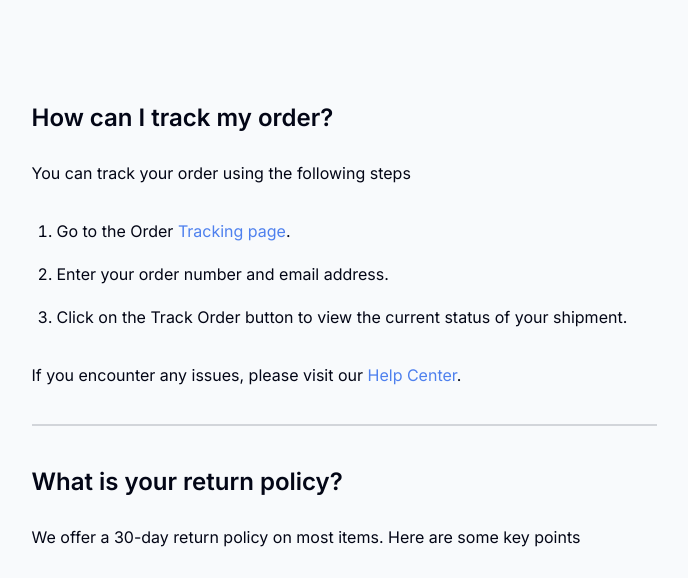
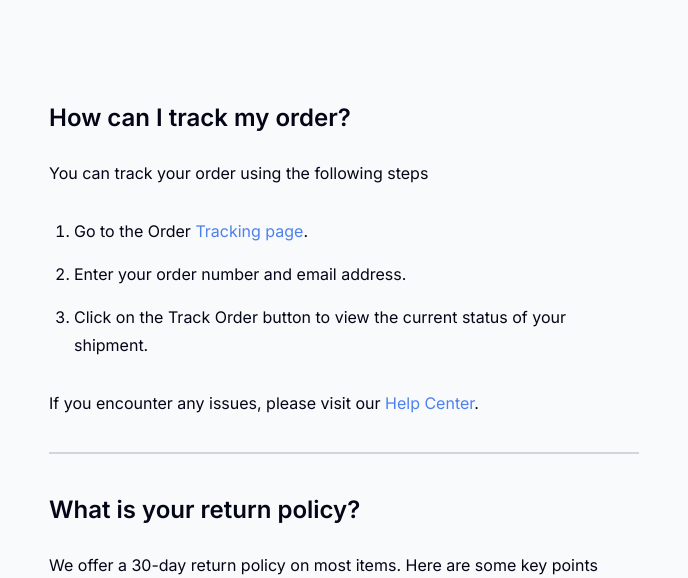
Before and after one commit to arman-anm/Simple-Frequently-Asked-Questions, a plain HTML site: page index.html in a window 1280 px wide. Shown: the part 184-762 px from the top of the page, without its empty margins (296-984 px from the left). Drawn offline with Linux system fonts and the light colour scheme.

Commit message:
added padding to the body

```diff
--- a/css/styles.css
+++ b/css/styles.css
@@ -26,8 +26,9 @@ a {
 
 /* Global Styles */
 body {
-  max-width: 625px;
+  max-width: 640px;
   margin: 0 auto;
+  padding: 0 25px;
   font-family: "Inter", sans-serif;
   font-size: 1rem; /* 16px*/
   font-weight: 400;
```
